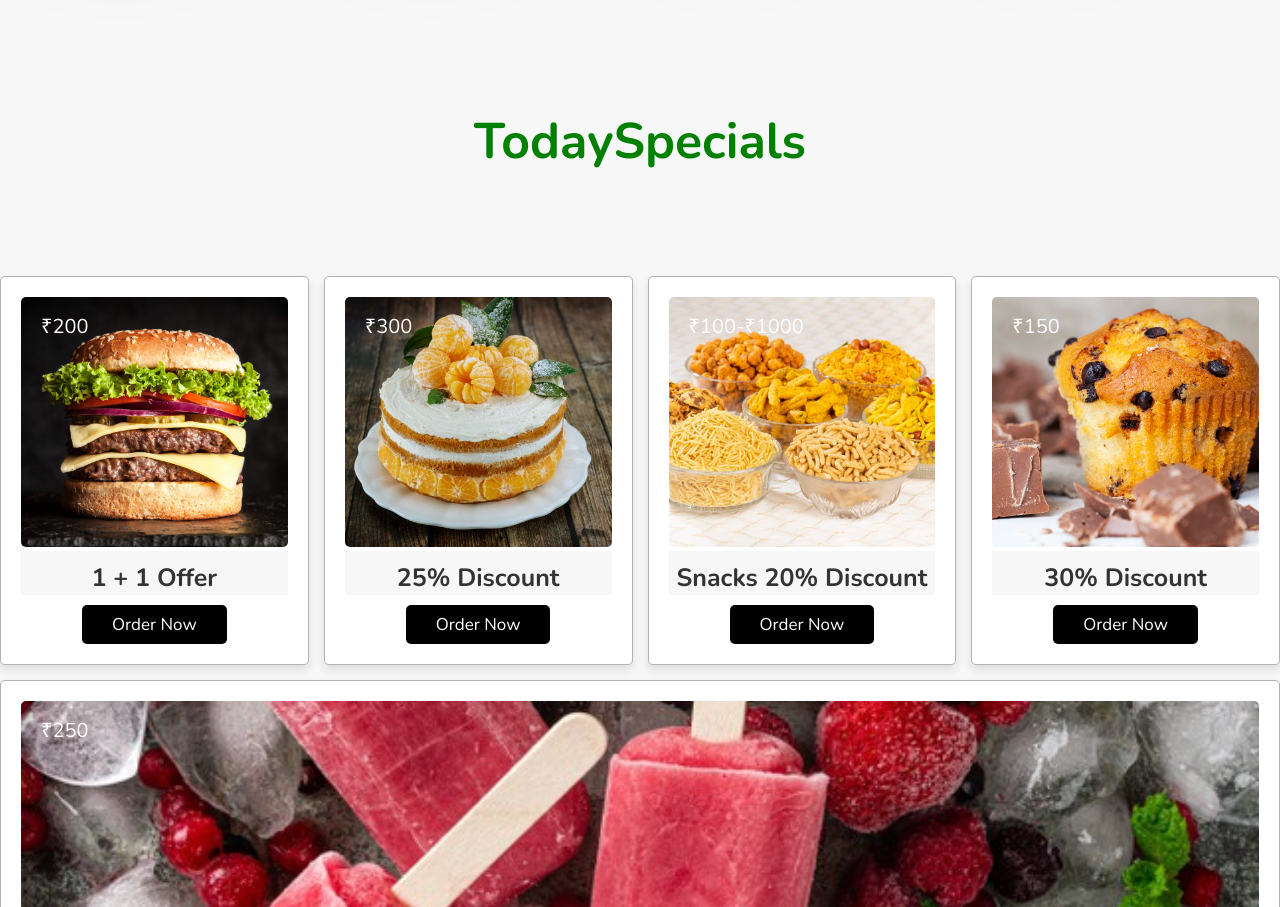
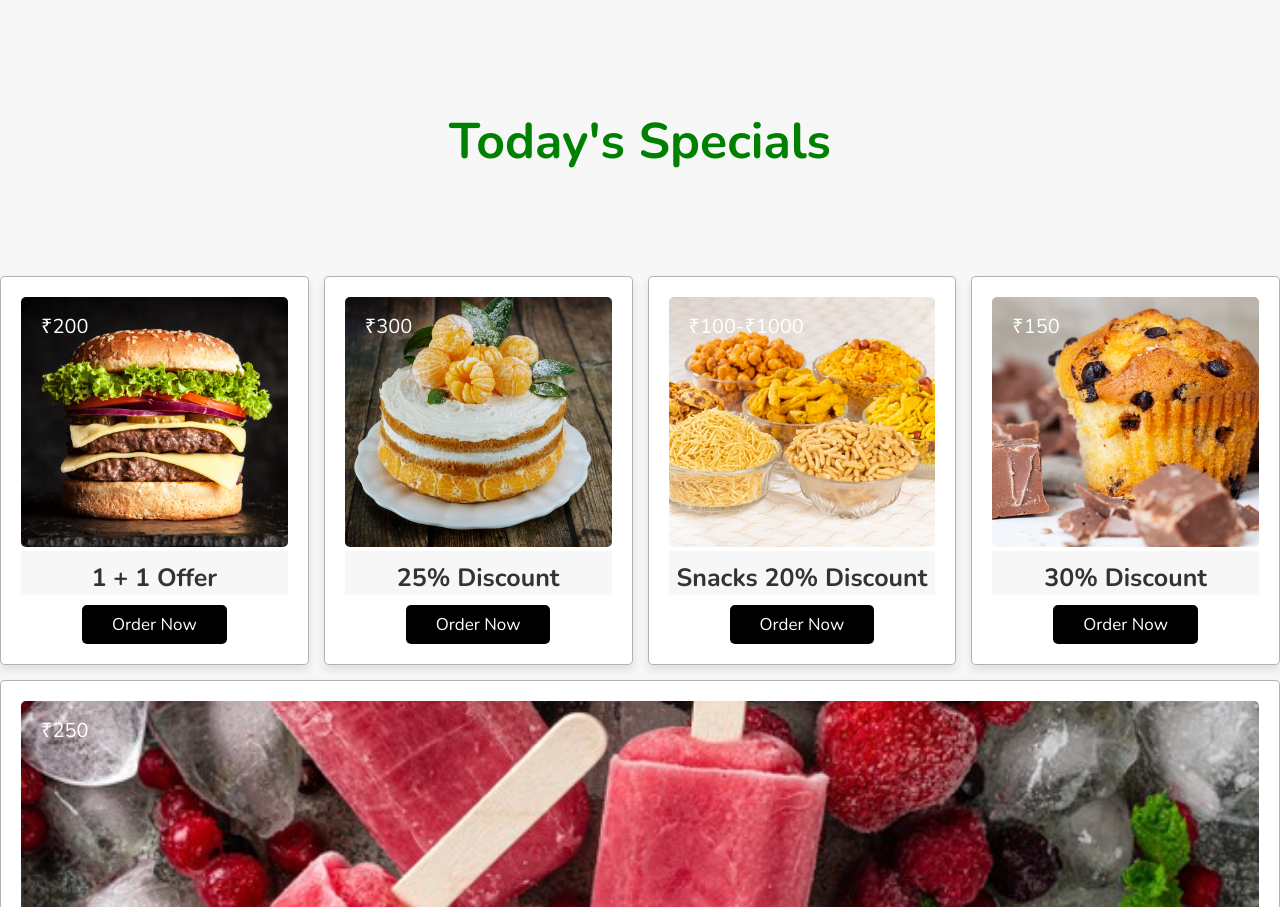
Before and after one commit to chandrika-kp/Food-Website, a plain HTML site: page index.html in a window 1280 px wide. Shown: the part 2158-3065 px from the top of the page. Drawn offline with nearby package versions, Linux system fonts and the light colour scheme.

Commit message:
Update index.html

```diff
--- a/index.html
+++ b/index.html
@@ -159,7 +159,7 @@
   <!--our specials today -->
   <section class="popular" id="popular">
 
-    <h1 class="heading"><span>Today</span>Specials</h1>
+    <h1 class="heading"><span>Today's </span>Specials</h1>
 
     <div class="box-container">
 
```
